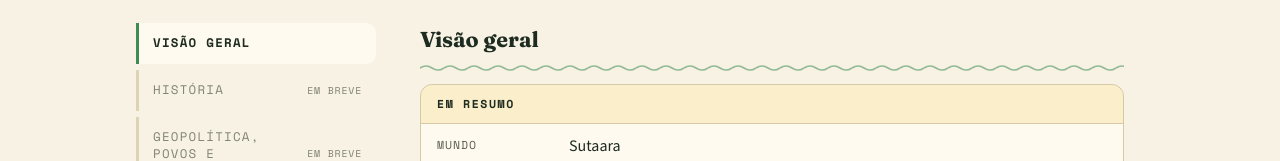
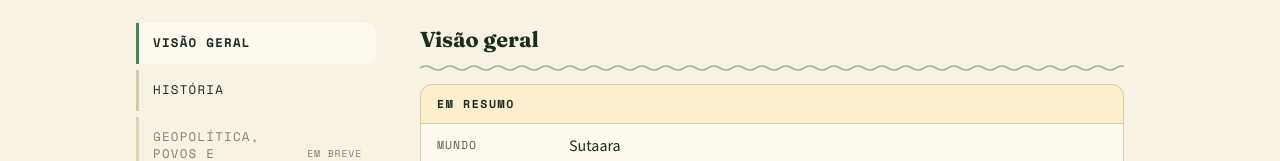
Before and after one commit to caua-escritas/meus-cenarios, a plain HTML site: page public/sutaara/index.html in a window 1280 px wide. Shown: the part 569-730 px from the top of the page. Drawn offline with nearby package versions, Linux system fonts and the light colour scheme.

Commit message:
Update index.html

```diff
--- a/public/sutaara/index.html
+++ b/public/sutaara/index.html
@@ -80,7 +80,7 @@
 
       <nav class="s-menu" aria-label="Seções de Sutaara">
         <a class="s-item" href="./" aria-current="page">Visão geral</a>
-        <span class="s-item breve" title="Em breve">História <small>em breve</small></span>
+        <a class="s-item" href="historia/">História</a>
         <span class="s-item breve" title="Em breve">Geopolítica, povos e conflitos <small>em breve</small></span>
         <span class="s-item breve" title="Em breve">A Energia das Linhas <small>em breve</small></span>
         <span class="s-item breve" title="Em breve">Sistema de RPG <small>em breve</small></span>
```
